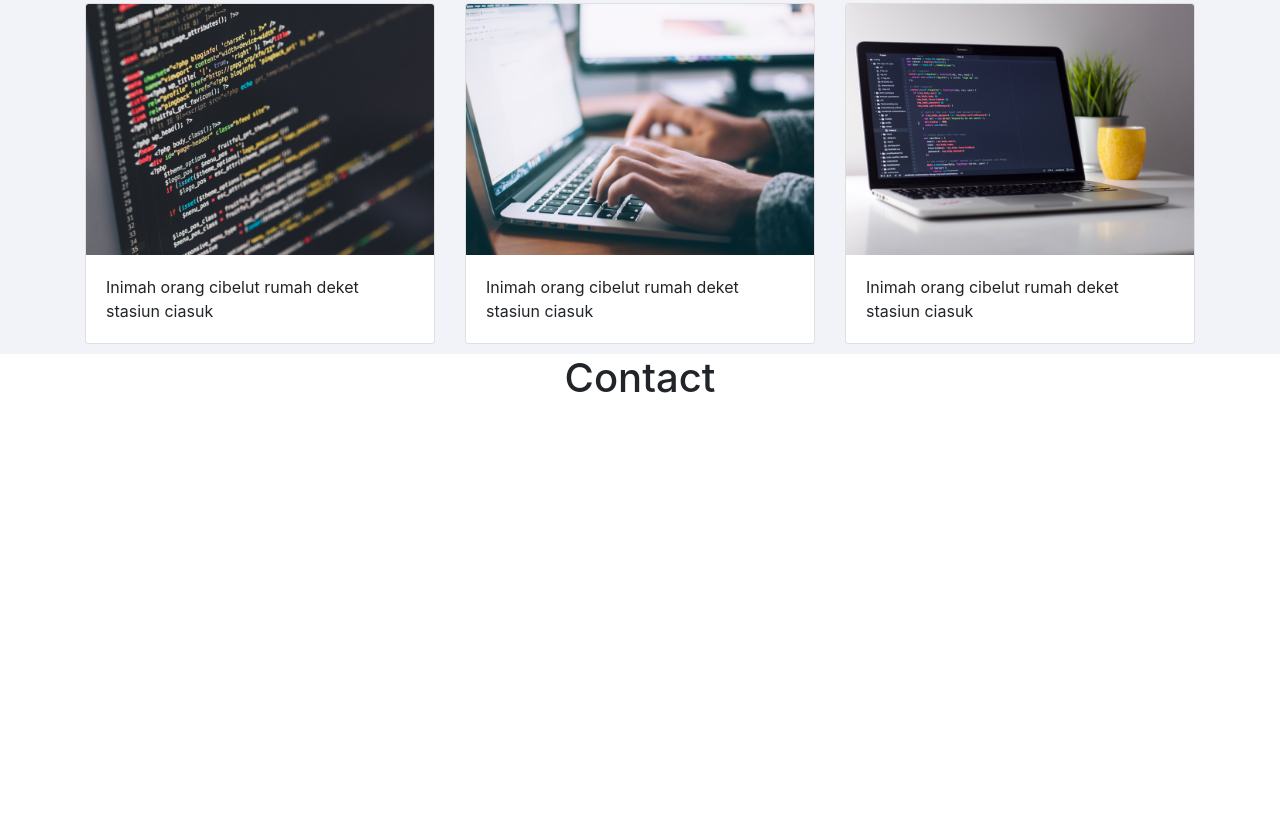
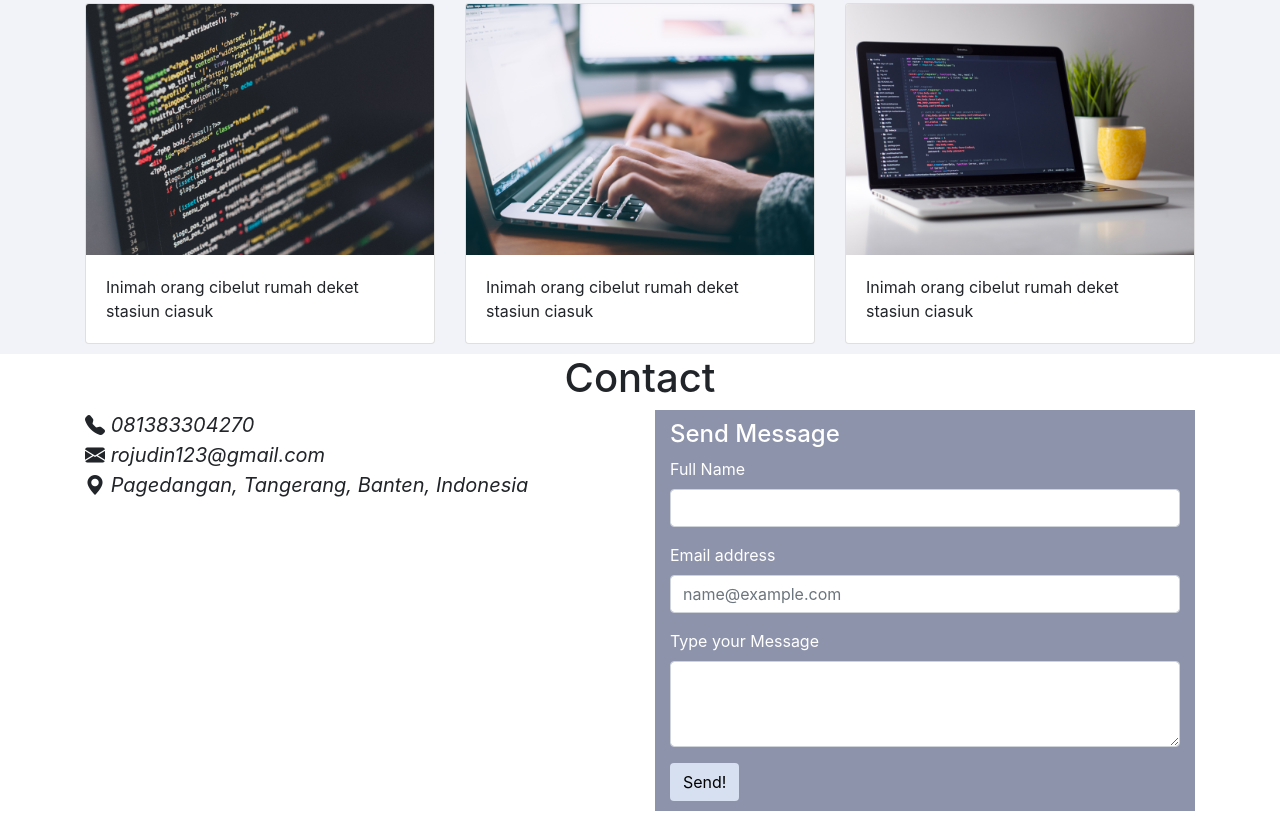
Before and after one commit to siroj05/portfolio, a plain HTML site: page index.html in a window 1280 px wide. Shown: the part 1260-2091 px from the top of the page. Before the commit the page ends 1671 px from the top, so only its background shows below. Drawn offline with nearby package versions, Linux system fonts and the light colour scheme.

Commit message:
New Version Update!!! v0.0.3

```diff
--- a/index.html
+++ b/index.html
@@ -7,7 +7,7 @@
     <link rel="stylesheet" href="style.css">
     <script src="https://kit.fontawesome.com/4c0fb7544e.js" crossorigin="anonymous"></script>
     <!-- Bootstrap CSS -->
-
+    <link rel="stylesheet" href="https://cdn.jsdelivr.net/npm/bootstrap-icons@1.4.1/font/bootstrap-icons.css">
     <link rel="stylesheet" href="https://maxcdn.bootstrapcdn.com/bootstrap/4.0.0/css/bootstrap.min.css" integrity="sha384-Gn5384xqQ1aoWXA+058RXPxPg6fy4IWvTNh0E263XmFcJlSAwiGgFAW/dAiS6JXm" crossorigin="anonymous">
 
     <title>Portfolio</title>
@@ -119,7 +119,29 @@
       </div>
       <div class="row">
         <div class="col">
-
+          <i class="bi bi-telephone-fill"> 081383304270</i><br>
+          <i class="bi bi-envelope-fill"> rojudin123@gmail.com</i><br>
+          <i class="bi bi-geo-alt-fill"> Pagedangan, Tangerang, Banten, Indonesia</i><br>
+        </div>
+        <div class="col">
+          <div class="container boks">
+            <h4>Send Message</h4>
+            <form>
+              <div class="form-group">
+                <label for="exampleFormControlInput1">Full Name</label>
+                <input type="text" class="form-control" id="exampleFormControlInput1">
+              </div>
+              <div class="form-group">
+                <label for="exampleFormControlInput1">Email address</label>
+                <input type="email" class="form-control" id="exampleFormControlInput1" placeholder="name@example.com">
+              </div>
+              <div class="form-group">
+                <label for="exampleFormControlTextarea1">Type your Message</label>
+                <textarea class="form-control" id="exampleFormControlTextarea1" rows="3"></textarea>
+              </div>
+              <button type="button" class="btn">Send!</button>
+            </form>
+          </div>
         </div>
       </div>
     </div>
--- a/style.css
+++ b/style.css
@@ -16,3 +16,26 @@
     margin-top: 10px;
     margin-bottom: 10px;
 }
+
+.bi{
+    font-size: 20px;
+}
+
+.boks{
+    padding: 10px;
+    background: #8D93AB;
+    color: white;
+    margin-bottom: 20px;
+}
+
+.boks p{
+    font-size: 15px;
+}
+
+.btn{
+    background-color: #D6E0F0;
+}
+
+.btn:hover{
+    background-color: #ffffff;
+}
```
